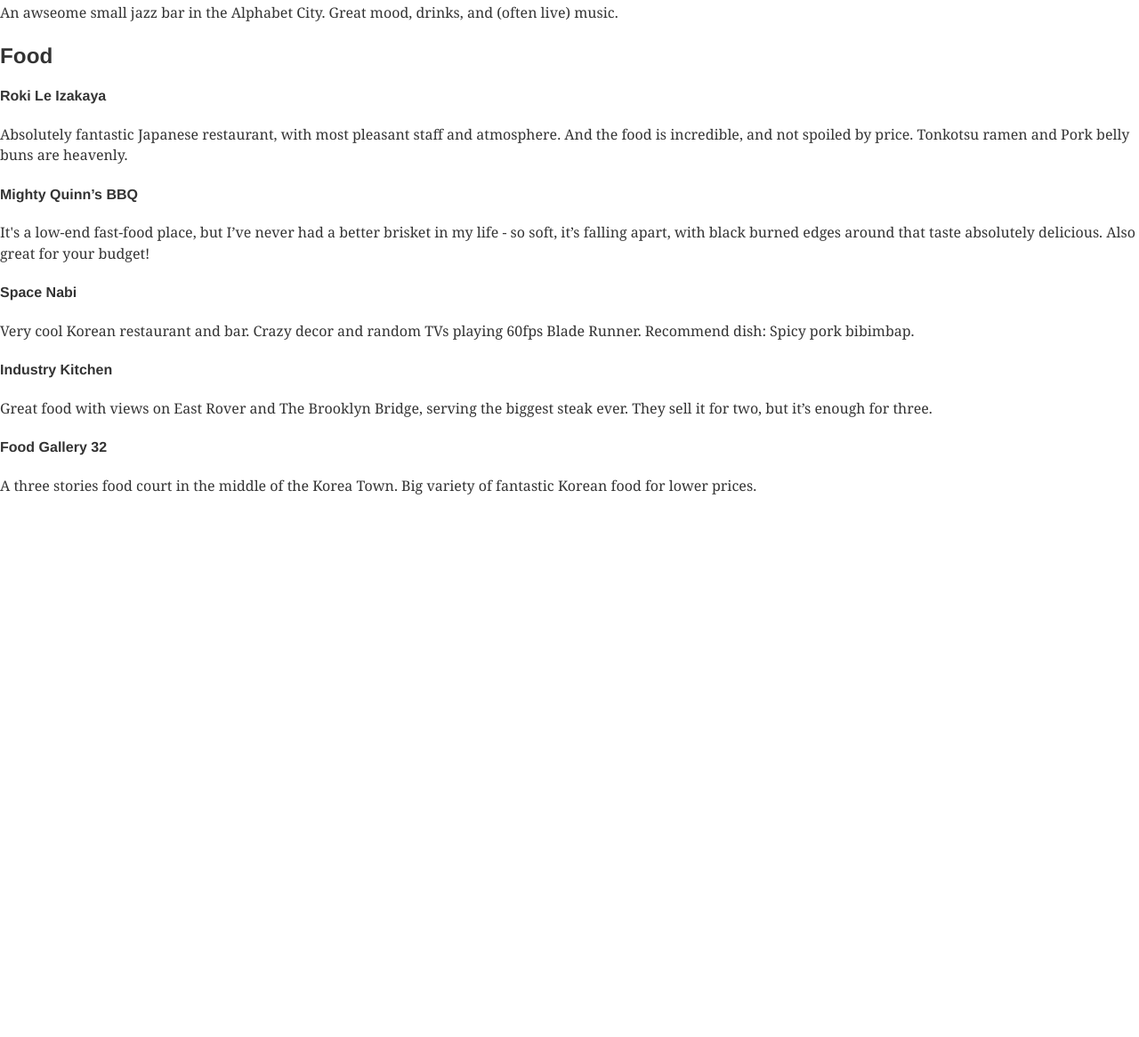
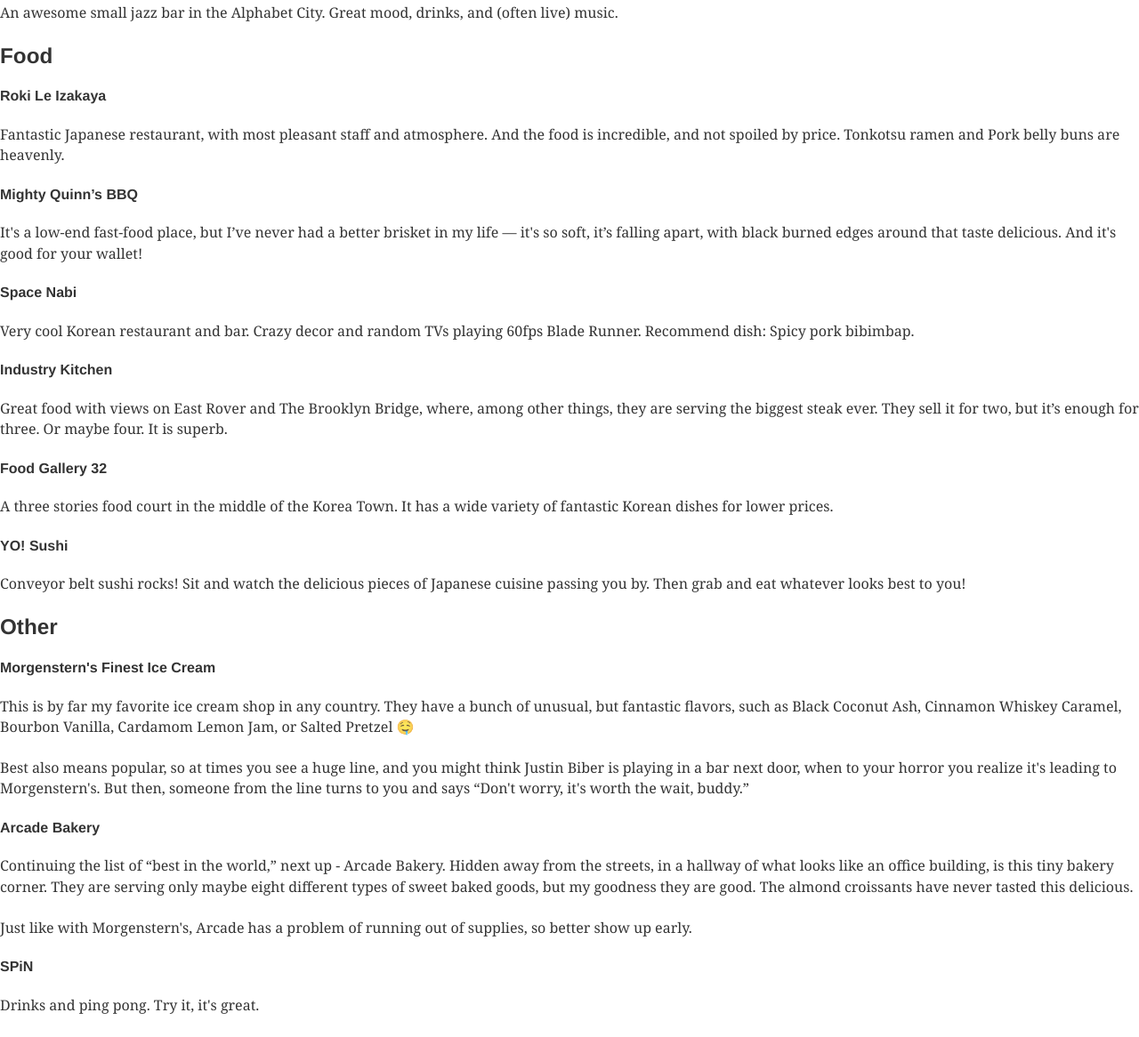
Before and after one commit to timojaask/almost-hipster, a Gatsby site: page /new-york in a window 1280 px wide. Shown: the part 1829-2995 px from the top of the page at 89% size. Before the commit the page ends 2411 px from the top, so only its background shows below. Built offline with nearby package versions, Linux system fonts and the light colour scheme; Gatsby itself is replaced by a stand-in of ours.

Commit message:
Finish New York text

```diff
--- a/src/pages/new-york.js
+++ b/src/pages/new-york.js
@@ -14,7 +14,7 @@
     <PostHeader coverImage={data.cover} name="New York" date={"Aug 2017"} />
     <div className={styles.headerSpacer}>&nbsp;</div>
     <p>
-      New York is a very different city from the other cities that I've reviewd. It has so many great places that it's simply impossible to visit them all. So here are a few of my personal favorite picks, the ones that consistently delivered great experience. I lived and spent most of my time between Downtown and Midtown Manhattan, so this list is focued on that area.
+      New York is a very different city from the other cities that I've reviewed. It has so many great places that it's simply impossible to visit them all. So here are a few of my favorite picks, the ones that consistently delivered great experience. I lived and spent most of my time between Downtown and Midtown Manhattan, so this list is focused on that area.
     </p>
     <h2>Coffee</h2>
     <h4>Black Fox Coffee</h4>
@@ -23,7 +23,7 @@
     </p>
     <h4>Bluestone Lane</h4>
     <p>
-      Australian-inspired coffee shops, which produce whatever you expect form a decent specialty coffee store.
+      Australian-inspired coffee shops, which produce whatever you would expect from a decent specialty coffee store.
     </p>
     <h4>Birch Coffee</h4>
     <p>
@@ -36,24 +36,24 @@
     <h2>Bars</h2>
     <h4>The Underdog</h4>
     <p>
-      Small and intimate speakeasy, with dimmed lights and bartender playing vinyls. Seating maybe for 15 people maximum, but it is rarely full, which is a good thing. Find the entrance door on the underground floor of The Growler, next to the toilets...
+      Small and intimate speakeasy, with dimmed lights and bartender playing vinyl. Seating maybe for 15 people maximum, but it is rarely full, which is a good thing. Find the entrance door on the underground floor of The Growler, next to the toilets...
     </p>
     <h4>Little Branch</h4>
     <p>
-      Same concept as The Underdog, however, vastly more known, so finding the entrance won't be a problem, as there's likely a line stretching around the block. Well worth the wait though, if you're into cocktails.
+      The same concept as The Underdog, however, vastly more known, so finding the entrance won't be a problem, as there's likely a line stretching around the block. Well worth the wait though, if you're into cocktails.
     </p>
     <h4>Rue B</h4>
     <p>
-      An awseome small jazz bar in the Alphabet City. Great mood, drinks, and (often live) music.
+      An awesome small jazz bar in the Alphabet City. Great mood, drinks, and (often live) music.
     </p>
     <h2>Food</h2>
     <h4>Roki Le Izakaya</h4>
     <p>
-      Absolutely fantastic Japanese restaurant, with most pleasant staff and atmosphere. And the food is incredible, and not spoiled by price. Tonkotsu ramen and Pork belly buns are heavenly.
+      Fantastic Japanese restaurant, with most pleasant staff and atmosphere. And the food is incredible, and not spoiled by price. Tonkotsu ramen and Pork belly buns are heavenly.
     </p>
     <h4>Mighty Quinn’s BBQ</h4>
     <p>
-      It's a low-end fast-food place, but I’ve never had a better brisket in my life - so soft, it’s falling apart, with black burned edges around that taste absolutely delicious. Also great for your budget!
+      It's a low-end fast-food place, but I’ve never had a better brisket in my life — it's so soft, it’s falling apart, with black burned edges around that taste delicious. And it's good for your wallet!
     </p>
     <h4>Space Nabi</h4>
     <p>
@@ -61,11 +61,34 @@
     </p>
     <h4>Industry Kitchen</h4>
     <p>
-      Great food with views on East Rover and The Brooklyn Bridge, serving the biggest steak ever. They sell it for two, but it’s enough for three.
+      Great food with views on East Rover and The Brooklyn Bridge, where, among other things, they are serving the biggest steak ever. They sell it for two, but it’s enough for three. Or maybe four. It is superb.
     </p>
     <h4>Food Gallery 32</h4>
     <p>
-      A three stories food court in the middle of the Korea Town. Big variety of fantastic Korean food for lower prices.
+      A three stories food court in the middle of the Korea Town. It has a wide variety of fantastic Korean dishes for lower prices.
+    </p>
+    <h4>YO! Sushi</h4>
+    <p>
+      Conveyor belt sushi rocks! Sit and watch the delicious pieces of Japanese cuisine passing you by. Then grab and eat whatever looks best to you!
+    </p>
+    <h2>Other</h2>
+    <h4>Morgenstern's Finest Ice Cream</h4>
+    <p>
+      This is by far my favorite ice cream shop in any country. They have a bunch of unusual, but fantastic flavors, such as Black Coconut Ash, Cinnamon Whiskey Caramel, Bourbon Vanilla, Cardamom Lemon Jam, or Salted Pretzel 🤤
+    </p>
+    <p>
+      Best also means popular, so at times you see a huge line, and you might think Justin Biber is playing in a bar next door, when to your horror you realize it's leading to Morgenstern's. But then, someone from the line turns to you and says “Don't worry, it's worth the wait, buddy.”
+    </p>
+    <h4>Arcade Bakery</h4>
+    <p>
+      Continuing the list of “best in the world,” next up - Arcade Bakery. Hidden away from the streets, in a hallway of what looks like an office building, is this tiny bakery corner. They are serving only maybe eight different types of sweet baked goods, but my goodness they are good. The almond croissants have never tasted this delicious.
+    </p>
+    <p>
+      Just like with Morgenstern's, Arcade has a problem of running out of supplies, so better show up early.
+    </p>
+    <h4>SPiN</h4>
+    <p>
+      Drinks and ping pong. Try it, it's great.
     </p>
   </div>
 );
```
